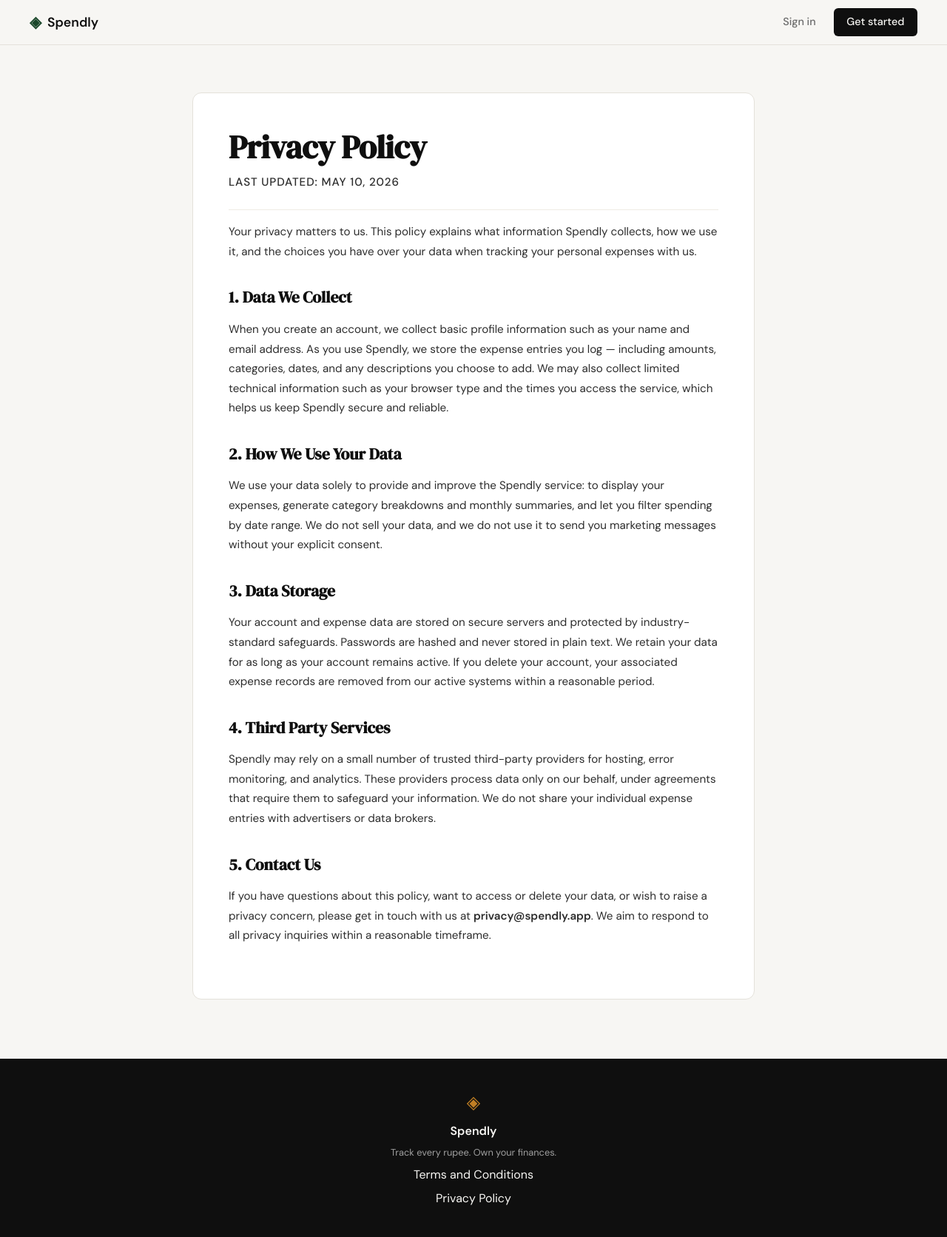
After one commit to SJMAccenture/Spendly, a Flask app: page /privacy in a window 1280 px wide. The commit adds this page. Shown: the whole page at 74% size. Run offline with Flask 3, Linux system fonts and the light colour scheme.

Commit message:
landing: add landing and privacy policy page and route
Co-Authored-By: Claude Opus 4.7 (1M context) <noreply@anthropic.com>

```diff
--- a/app.py
+++ b/app.py
@@ -20,6 +20,16 @@ def register():
 @app.route("/login")
 def login():
     return render_template("login.html")
+
+
+@app.route("/terms")
+def terms():
+    return render_template("terms.html")
+
+
+@app.route("/privacy")
+def privacy():
+    return render_template("privacy.html")
 
 
 # ------------------------------------------------------------------ #
--- a/static/css/style.css
+++ b/static/css/style.css
@@ -478,6 +478,70 @@ a { color: inherit; text-decoration: none; }
 .auth-switch a:hover { text-decoration: underline; }
 
 /* ------------------------------------------------------------------ */
+/* Legal pages (Terms, Privacy)                                        */
+/* ------------------------------------------------------------------ */
+
+.legal {
+    padding: 4rem 2rem 5rem;
+}
+
+.legal-inner {
+    max-width: 760px;
+    margin: 0 auto;
+    background: var(--paper-card);
+    border: 1px solid var(--border);
+    border-radius: var(--radius-md);
+    padding: 3rem 3rem 3.5rem;
+}
+
+.legal-title {
+    font-family: var(--font-display);
+    font-size: clamp(2rem, 4vw, 2.75rem);
+    line-height: 1.15;
+    letter-spacing: -0.01em;
+    color: var(--ink);
+    margin-bottom: 0.5rem;
+}
+
+.legal-meta {
+    font-size: 0.8rem;
+    font-weight: 500;
+    color: var(--ink-muted);
+    text-transform: uppercase;
+    letter-spacing: 0.06em;
+    margin-bottom: 2rem;
+    padding-bottom: 1.5rem;
+    border-bottom: 1px solid var(--border-soft);
+}
+
+.legal-intro {
+    font-size: 1.05rem;
+    color: var(--ink-soft);
+    line-height: 1.7;
+    margin-bottom: 2rem;
+}
+
+.legal-heading {
+    font-family: var(--font-display);
+    font-size: 1.35rem;
+    color: var(--ink);
+    margin-top: 2rem;
+    margin-bottom: 0.75rem;
+}
+
+.legal-inner p {
+    font-size: 0.95rem;
+    color: var(--ink-soft);
+    line-height: 1.75;
+    margin-bottom: 1rem;
+}
+
+@media (max-width: 600px) {
+    .legal { padding: 2.5rem 1rem 3rem; }
+    .legal-inner { padding: 2rem 1.5rem 2.5rem; }
+}
+
+/* ------------------------------------------------------------------ */
 /* Footer                                                              */
 /* ------------------------------------------------------------------ */
 
--- a/templates/base.html
+++ b/templates/base.html
@@ -34,8 +34,8 @@
             <span class="brand-icon">◈</span>
             <span class="footer-name">Spendly</span>
             <p class="footer-copy">Track every rupee. Own your finances.</p>
-            <a href="#">Terms and Conditions</a>
-            <a href="#">Privacy Policy</a>
+            <a href="{{ url_for('terms') }}">Terms and Conditions</a>
+            <a href="{{ url_for('privacy') }}">Privacy Policy</a>
         </div>
     </footer>
 
--- /dev/null
+++ b/templates/privacy.html
@@ -0,0 +1,65 @@
+{% extends "base.html" %}
+
+{% block title %}Privacy Policy — Spendly{% endblock %}
+
+{% block content %}
+
+<section class="legal">
+    <div class="legal-inner">
+        <h1 class="legal-title">Privacy Policy</h1>
+        <p class="legal-meta">Last updated: May 10, 2026</p>
+
+        <p class="legal-intro">
+            Your privacy matters to us. This policy explains what information Spendly
+            collects, how we use it, and the choices you have over your data when
+            tracking your personal expenses with us.
+        </p>
+
+        <h2 class="legal-heading">1. Data We Collect</h2>
+        <p>
+            When you create an account, we collect basic profile information such as
+            your name and email address. As you use Spendly, we store the expense
+            entries you log — including amounts, categories, dates, and any
+            descriptions you choose to add. We may also collect limited technical
+            information such as your browser type and the times you access the
+            service, which helps us keep Spendly secure and reliable.
+        </p>
+
+        <h2 class="legal-heading">2. How We Use Your Data</h2>
+        <p>
+            We use your data solely to provide and improve the Spendly service: to
+            display your expenses, generate category breakdowns and monthly summaries,
+            and let you filter spending by date range. We do not sell your data,
+            and we do not use it to send you marketing messages without your
+            explicit consent.
+        </p>
+
+        <h2 class="legal-heading">3. Data Storage</h2>
+        <p>
+            Your account and expense data are stored on secure servers and protected
+            by industry-standard safeguards. Passwords are hashed and never stored in
+            plain text. We retain your data for as long as your account remains
+            active. If you delete your account, your associated expense records are
+            removed from our active systems within a reasonable period.
+        </p>
+
+        <h2 class="legal-heading">4. Third Party Services</h2>
+        <p>
+            Spendly may rely on a small number of trusted third-party providers for
+            hosting, error monitoring, and analytics. These providers process data
+            only on our behalf, under agreements that require them to safeguard your
+            information. We do not share your individual expense entries with
+            advertisers or data brokers.
+        </p>
+
+        <h2 class="legal-heading">5. Contact Us</h2>
+        <p>
+            If you have questions about this policy, want to access or delete your
+            data, or wish to raise a privacy concern, please get in touch with us at
+            <strong>privacy@spendly.app</strong>. We aim to respond to all privacy
+            inquiries within a reasonable timeframe.
+        </p>
+    </div>
+</section>
+
+{% endblock %}
```
Also changed, not shown: templates/terms.html (added, +64 -0 lines).
